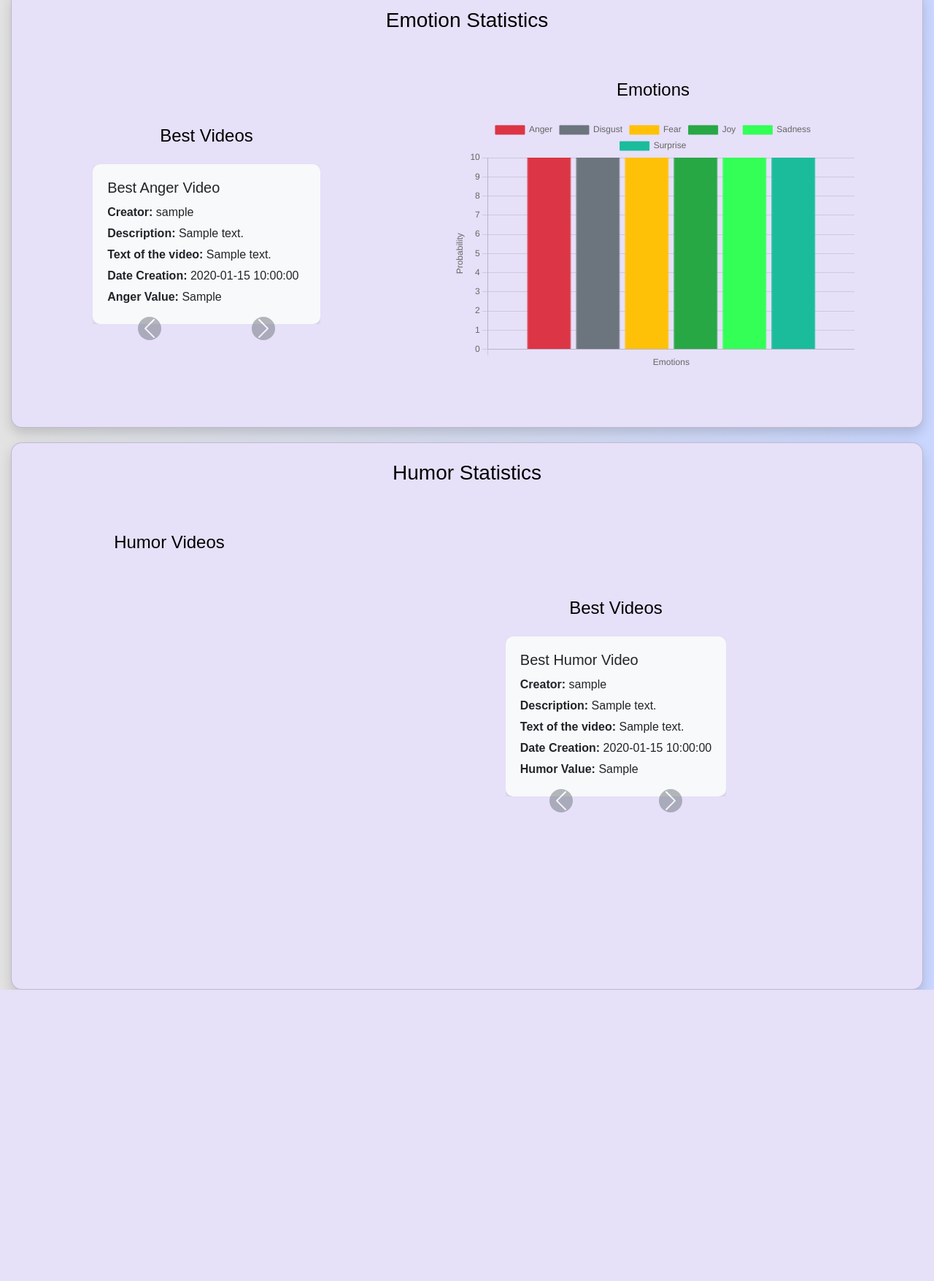
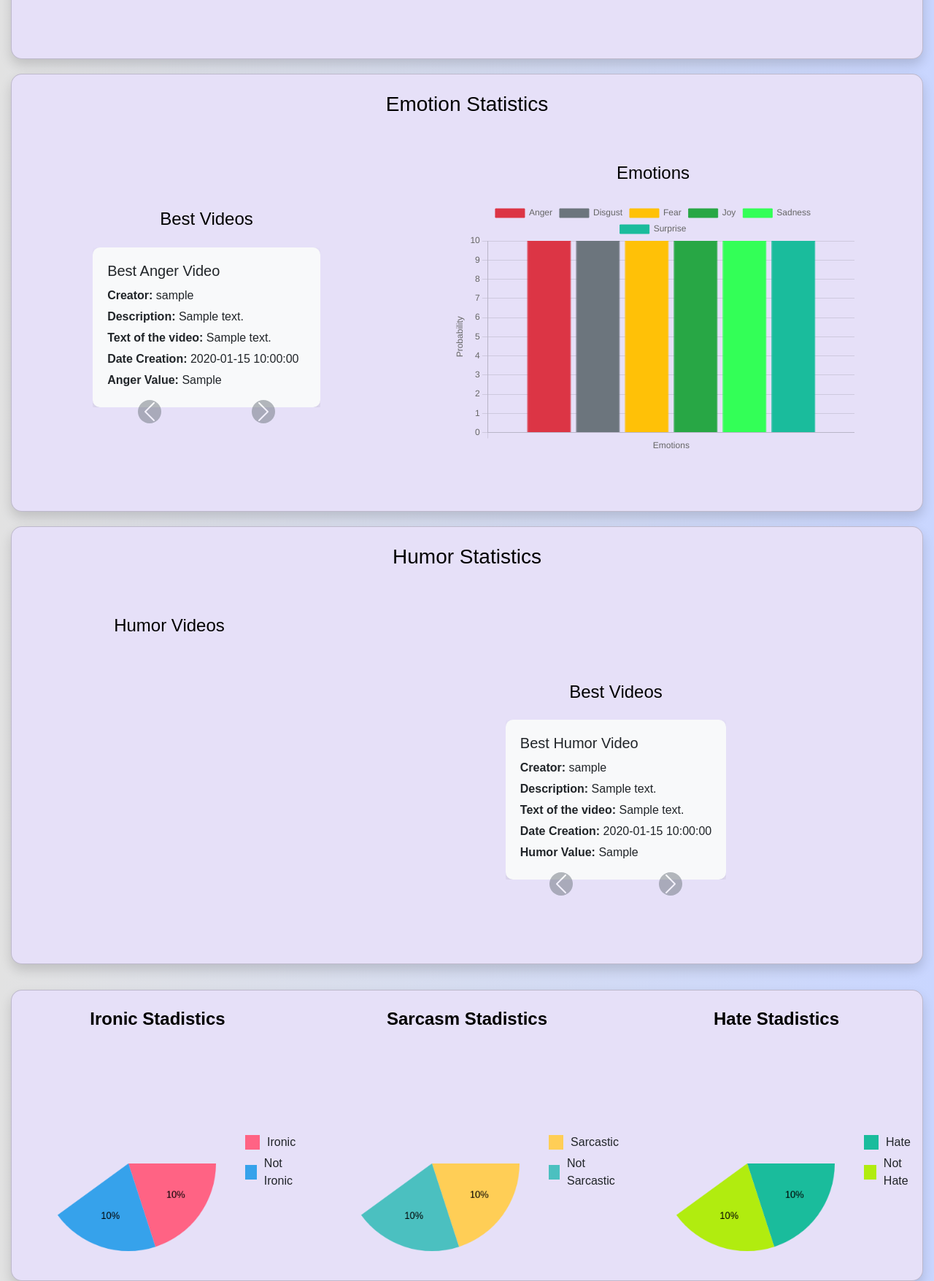
Before and after one commit to Alejandrogcaste17/GuaitaTikTok, a Flask app: template static/templates/taskReview.html in a window 1280 px wide; the page is wider, and only the part inside the window is pictured. Shown: the part 1934-3689 px from the top of that part at 73% size. Before the commit the page ends 3290 px from the top of that part, so only its background shows below. Run offline with Flask 3, Linux system fonts and the light colour scheme; the template is opened without the code that fills it: most values are stand-ins (such as "Sample title", 1, 10 or a date in 2020); grey boxes marked "Sample" are stand-in pictures; a map, chart or similar area stays blank.

Commit message:
nueva grafica

```diff
--- a/src/classificationAPI.py
+++ b/src/classificationAPI.py
@@ -274,7 +274,7 @@ def process_classification_api(taskCollection, current_user):
             result = classificationCollection.insert_one(classification_document)
 
         # Ahora generaremos las estadisticas que se visualizaran en la pagina
-
+        print("nos vamos a analizar")
         process_statistics_api(taskCollection, current_user)
     else:
         print('Error al realizar la solicitud:', response.status_code)
--- a/static/scripts/canvas.js
+++ b/static/scripts/canvas.js
@@ -267,6 +267,150 @@ function drawPieChart(ctx5, data) {
 // Llamada a la función para dibujar el gráfico
 drawPieChart(ctx5, data);
 
+const ctx6 = document.getElementById('ironyChart').getContext('2d');
+
+const averageIronic = parseFloat(document.getElementById('averageIronic').value, 10);
+const averageNotIronic = parseFloat(document.getElementById('averageNotIronic').value, 10);
+
+// Datos del gráfico (ejemplo de porcentajes)
+const dataIronic = {
+    labels: ['Ironic', 'Not Ironic'],
+    values: [averageIronic, averageNotIronic],  // Sumarán el 100%
+    colors: ['#FF6384', '#36A2EB']
+};
+
+// Función para dibujar el gráfico de quesitos
+function drawPieChart(ctx6, dataIronic) {
+    let totalValue = data.values.reduce((acc, val) => acc + val, 0);
+    let startAngle = 0;
+
+    dataIronic.values.forEach((value, index) => {
+        let formattedValue = parseFloat(value.toFixed(2));
+        let sliceAngle = (formattedValue / totalValue) * 2 * Math.PI;
+        ctx6.beginPath();
+        ctx6.moveTo(200, 200);  // Punto central del gráfico (x, y)
+        ctx6.arc(200, 200, 150, startAngle, startAngle + sliceAngle);  // Dibujar el sector
+        ctx6.closePath();
+
+        // Rellenar el sector con su color correspondiente
+        ctx6.fillStyle = dataIronic.colors[index];
+        ctx6.fill();
+
+        // Calcular la posición para el label (en el centro de cada porción)
+        let middleAngle = startAngle + sliceAngle / 2;
+        let labelX = 200 + (Math.cos(middleAngle) * 100);  // Coordenada X del label
+        let labelY = 200 + (Math.sin(middleAngle) * 100);  // Coordenada Y del label
+
+        // Dibujar el texto (label) en el gráfico
+        ctx6.fillStyle = "#000";  // Color del texto
+        ctx6.font = "16px Arial";  // Estilo de la fuente
+        ctx6.textAlign = "center";  // Alinear el texto
+        ctx6.fillText(`${formattedValue}%`, labelX, labelY);  // Dibujar el label
+
+        // Actualizar el ángulo de inicio para el siguiente sector
+        startAngle += sliceAngle;
+    });
+}
+
+// Llamada a la función para dibujar el gráfico
+drawPieChart(ctx6, dataIronic);
+
+const ctx7 = document.getElementById('sarcasmChart').getContext('2d');
+
+const averageSarcastic = parseFloat(document.getElementById('averageSarcastic').value, 10);
+const averageNotSarcastic = parseFloat(document.getElementById('averageNotSarcastic').value, 10);
+
+// Datos del gráfico (ejemplo de porcentajes)
+const dataSarcastic= {
+    labels: ['Sarcastic', 'Not Sarcastic'],
+    values: [averageSarcastic, averageNotSarcastic],  // Sumarán el 100%
+    colors: ['#FFCE56', '#4BC0C0']
+};
+
+// Función para dibujar el gráfico de quesitos
+function drawPieChart(ctx7, dataSarcastic) {
+    let totalValue = data.values.reduce((acc, val) => acc + val, 0);
+    let startAngle = 0;
+
+    dataSarcastic.values.forEach((value, index) => {
+        let formattedValue = parseFloat(value.toFixed(2));
+        let sliceAngle = (formattedValue / totalValue) * 2 * Math.PI;
+        ctx7.beginPath();
+        ctx7.moveTo(200, 200);  // Punto central del gráfico (x, y)
+        ctx7.arc(200, 200, 150, startAngle, startAngle + sliceAngle);  // Dibujar el sector
+        ctx7.closePath();
+
+        // Rellenar el sector con su color correspondiente
+        ctx7.fillStyle = dataSarcastic.colors[index];
+        ctx7.fill();
+
+        // Calcular la posición para el label (en el centro de cada porción)
+        let middleAngle = startAngle + sliceAngle / 2;
+        let labelX = 200 + (Math.cos(middleAngle) * 100);  // Coordenada X del label
+        let labelY = 200 + (Math.sin(middleAngle) * 100);  // Coordenada Y del label
+
+        // Dibujar el texto (label) en el gráfico
+        ctx7.fillStyle = "#000";  // Color del texto
+        ctx7.font = "16px Arial";  // Estilo de la fuente
+        ctx7.textAlign = "center";  // Alinear el texto
+        ctx7.fillText(`${formattedValue}%`, labelX, labelY);  // Dibujar el label
+
+        // Actualizar el ángulo de inicio para el siguiente sector
+        startAngle += sliceAngle;
+    });
+}
+
+// Llamada a la función para dibujar el gráfico
+drawPieChart(ctx7, dataSarcastic);
+
+const ctx8 = document.getElementById('hateChart').getContext('2d');
+
+const averageHate = parseFloat(document.getElementById('averageHate').value, 10);
+const averageNotHate = parseFloat(document.getElementById('averageNotHate').value, 10);
+
+// Datos del gráfico (ejemplo de porcentajes)
+const dataHate= {
+    labels: ['Hate', 'Not Hate'],
+    values: [averageHate, averageNotHate],  // Sumarán el 100%
+    colors: ['#1abc9c', '#b1ec0f']
+};
+
+// Función para dibujar el gráfico de quesitos
+function drawPieChart(ctx8, dataHate) {
+    let totalValue = data.values.reduce((acc, val) => acc + val, 0);
+    let startAngle = 0;
+
+    dataHate.values.forEach((value, index) => {
+        let formattedValue = parseFloat(value.toFixed(2));
+        let sliceAngle = (formattedValue / totalValue) * 2 * Math.PI;
+        ctx8.beginPath();
+        ctx8.moveTo(200, 200);  // Punto central del gráfico (x, y)
+        ctx8.arc(200, 200, 150, startAngle, startAngle + sliceAngle);  // Dibujar el sector
+        ctx8.closePath();
+
+        // Rellenar el sector con su color correspondiente
+        ctx8.fillStyle = dataHate.colors[index];
+        ctx8.fill();
+
+        // Calcular la posición para el label (en el centro de cada porción)
+        let middleAngle = startAngle + sliceAngle / 2;
+        let labelX = 200 + (Math.cos(middleAngle) * 100);  // Coordenada X del label
+        let labelY = 200 + (Math.sin(middleAngle) * 100);  // Coordenada Y del label
+
+        // Dibujar el texto (label) en el gráfico
+        ctx8.fillStyle = "#000";  // Color del texto
+        ctx8.font = "16px Arial";  // Estilo de la fuente
+        ctx8.textAlign = "center";  // Alinear el texto
+        ctx8.fillText(`${formattedValue}%`, labelX, labelY);  // Dibujar el label
+
+        // Actualizar el ángulo de inicio para el siguiente sector
+        startAngle += sliceAngle;
+    });
+}
+
+// Llamada a la función para dibujar el gráfico
+drawPieChart(ctx8, dataHate);
+
 
 function drawFace(humor) {
     const canvas = document.getElementById('humorCanvas');
--- a/static/templates/taskReview.html
+++ b/static/templates/taskReview.html
@@ -149,7 +149,6 @@
                     <div class="col-md-6 d-flex flex-column justify-content-center align-items-center">
                         <h4 class="text-center text-black mb-4"><strong>Profile Stadistics</strong></h4>
                         <!-- Parte izquierda: tabla de datos -->
-                        <div class="col-md-7 d-flex flex-column justify-content-center align-items-center">
                         <div class="w-100 d-flex justify-content-center align-items-center">
                             <canvas id="profileChart" width="400" height="400"></canvas>
                             <div class="legend">
@@ -172,7 +171,6 @@
                                 <div class="legend-item">
                                     <div class="color-box" style="background-color: #1abc9c;"></div>
                                     <span>Stable</span>
-                                    </div>
                                 </div>
                             </div>
                         </div>
@@ -470,7 +468,7 @@
     <input type="hidden" id="humorCount" value="{{ statistics['humor']['videosWithHumor'] }}">
     <input type="hidden" id="notHumorCount" value="{{ statistics['humor']['videosWithoutHumor'] }}">
 
-    <div class="card shadow p-4" style="background-color: #e6e0f8;; border-radius: 15px; margin-top: 20px; margin-left: 15px; margin-right: 15px; min-height: 750px; height: auto">
+    <div class="card shadow p-4" style="background-color: #e6e0f8;; border-radius: 15px; margin-top: 20px; margin-left: 15px; margin-right: 15px; min-height: 600px; height: auto">
         <h3 class="text-center text-black mb-4">Humor Statistics</h3>
         <div id="dashboard-container" class="container-fluid" style="margin-bottom: 400px;">
             <div class="row">
@@ -527,6 +525,72 @@
 
     </div>
 
+    <input type="hidden" id="averageIronic" value="{{ statistics['irony']['averageIronic'] }}">
+    <input type="hidden" id="averageNotIronic" value="{{ statistics['irony']['averageNotIronic'] }}">
+    <input type="hidden" id="averageSarcastic" value="{{ statistics['sarcasm']['averageSarcastic'] }}">
+    <input type="hidden" id="averageNotSarcastic" value="{{ statistics['sarcasm']['averageNotSarcastic'] }}">
+    <input type="hidden" id="averageHate" value="{{ statistics['hate']['averageHate'] }}">
+    <input type="hidden" id="averageNotHate" value="{{ statistics['hate']['averageNotHate'] }}">
+
+    <div id="dashboard-container" class="container-fluid">
+        <div class="card shadow p-6" style="background-color: #e6e0f8; border-radius: 15px; margin-top: 20px; margin-left: 15px; margin-right: 15px;">
+            <div class="row">
+                <div class="col-md-4 d-flex flex-column justify-content-center align-items-center">
+                    <h4 class="text-center text-black mb-4"><strong>Ironic Stadistics</strong></h4>
+                    <!-- Parte izquierda: tabla de datos -->
+                    <div class="w-100 d-flex justify-content-center align-items-center">
+                        <canvas id="ironyChart" width="400" height="400"></canvas>
+                        <div class="legend">
+                            <div class="legend-item">
+                                <div class="color-box" style="background-color: #FF6384;"></div>
+                                <span>Ironic</span>
+                            </div>
+                            <div class="legend-item">
+                                <div class="color-box" style="background-color: #36A2EB;"></div>
+                                <span>Not Ironic</span>
+                            </div>
+                        </div>
+                    </div>
+                </div>
+                <!-- Parte derecha: gráfico circular -->
+                <div class="col-md-4 d-flex flex-column justify-content-center align-items-center">
+                    <h4 class="text-center text-black mb-4"><strong>Sarcasm Stadistics</strong></h4>
+                    <!-- Parte izquierda: tabla de datos -->
+                    <div class="w-100 d-flex justify-content-center align-items-center">
+                        <canvas id="sarcasmChart" width="400" height="400"></canvas>
+                        <div class="legend">
+                            <div class="legend-item">
+                                <div class="color-box" style="background-color: #FFCE56;"></div>
+                                <span>Sarcastic</span>
+                            </div>
+                            <div class="legend-item">
+                                <div class="color-box" style="background-color: #4BC0C0;"></div>
+                                <span>Not Sarcastic</span>
+                            </div>
+                        </div>
+                    </div>
+                </div>
+                <div class="col-md-4 d-flex flex-column justify-content-center align-items-center">
+                    <h4 class="text-center text-black mb-4"><strong>Hate Stadistics</strong></h4>
+                    <!-- Parte izquierda: tabla de datos -->
+                    <div class="w-100 d-flex justify-content-center align-items-center">
+                        <canvas id="hateChart" width="400" height="400"></canvas>
+                        <div class="legend">
+                            <div class="legend-item">
+                                <div class="color-box" style="background-color: #1abc9c;"></div>
+                                <span>Hate</span>
+                            </div>
+                            <div class="legend-item">
+                                <div class="color-box" style="background-color: #b1ec0f;"></div>
+                                <span>Not Hate</span>
+                            </div>
+                        </div>
+                    </div>
+                </div>
+            </div>
+        </div>
+    </div>
+
     {% if notVideoList %}
     <div id="successModal" class="modal">
         <div class="modal-content">
```
Also changed, not shown: src/profileTaskAPI.py (+8 -1 lines), src/statisticsAPI.py (+81 -24 lines). Lines whose indentation alone changed are shown as unchanged.
